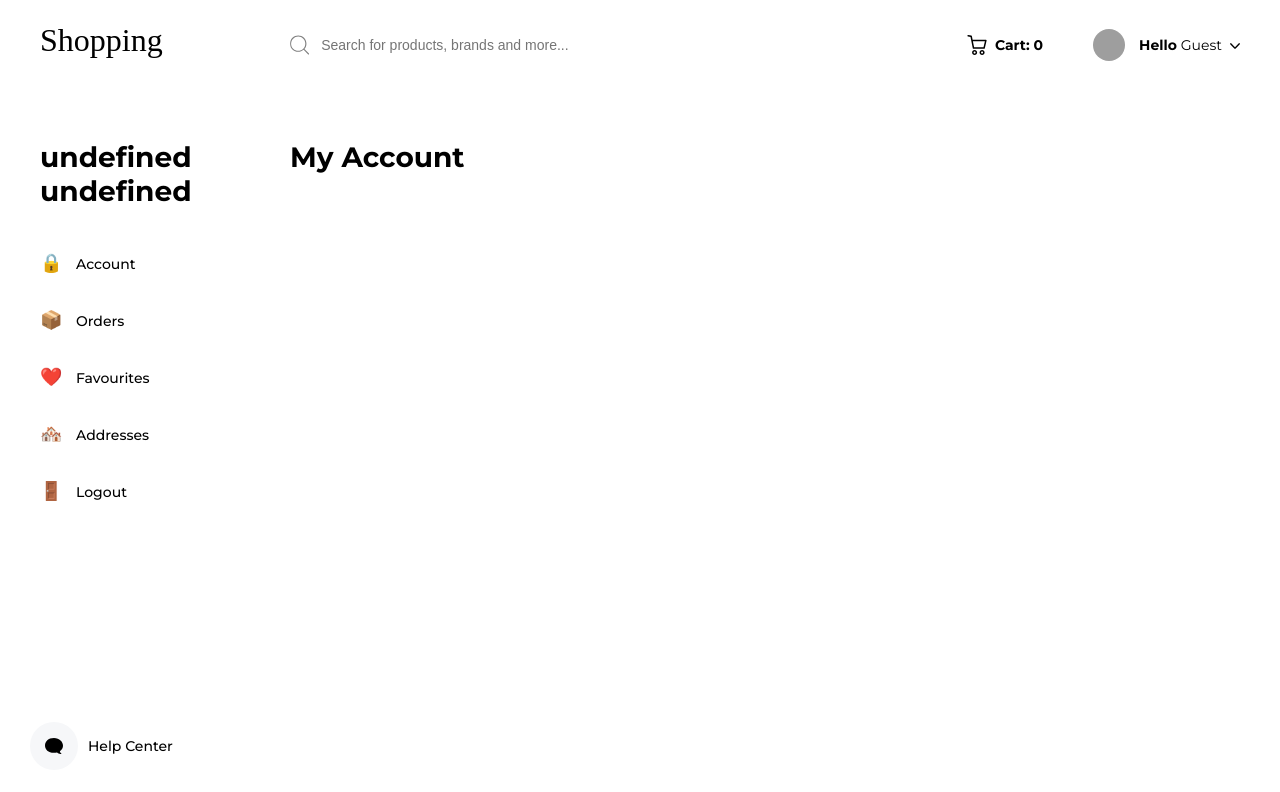
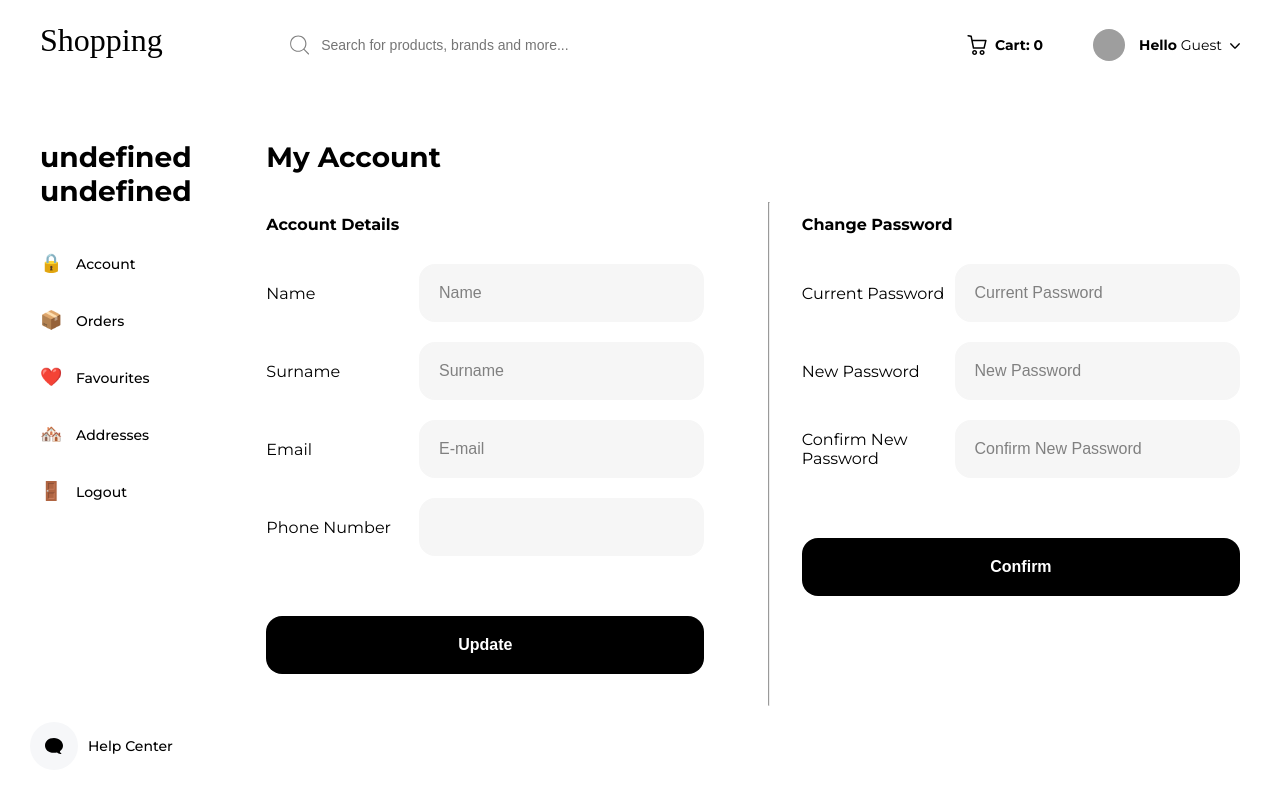
Before and after one commit to ares0524/next-e-commerce, a Next.js app: page /account in a window 1280 px wide. Shown: the top 792 px of the page. Built offline with nearby package versions, Linux system fonts and the light colour scheme; no server answers; grey boxes are pictures that could not be loaded; a web font is replaced by a local one.

Commit message:
Create account page forms

```diff
--- a/components/Button/button.module.scss
+++ b/components/Button/button.module.scss
@@ -8,4 +8,5 @@
   color: white;
   margin-top: 40px;
   margin-bottom: 40px;
+  width: 100%;
 }
--- a/components/Input/index.js
+++ b/components/Input/index.js
@@ -2,13 +2,23 @@ import React, { useState } from "react";
 
 import styles from "./input.module.scss";
 
-export default function Input({ register, required = true, error, ...props }) {
+export default function Input({
+  register,
+  required = true,
+  error,
+  noMargin,
+  ...props
+}) {
   const [focus, setFocus] = useState(false);
   return (
     <input
       className={styles.container}
-      style={{ borderColor: error && "red", backgroundColor: focus && "white" }}
-      ref={register({ required })}
+      style={{
+        borderColor: error && "red",
+        backgroundColor: focus && "white",
+        margin: noMargin && 0,
+      }}
+      ref={register && register({ required })}
       onFocus={() => setFocus(true)}
       onBlur={() => setFocus(false)}
       {...props}
--- a/firebase/context.js
+++ b/firebase/context.js
@@ -31,6 +31,6 @@ function useProvideAuth() {
 
   return {
     user,
-    getCurrentUser,
+    setUser,
   };
 }
--- /dev/null
+++ b/firebase/update-user.js
@@ -0,0 +1,17 @@
+import { auth, db } from "../config/firebase";
+
+function updateUser({ email, name, surname, phoneNumber }) {
+  const currentUser = auth.currentUser.uid;
+
+  return db
+    .collection("Users")
+    .doc(currentUser)
+    .update({
+      name,
+      surname,
+      email,
+      phoneNumber: phoneNumber || "",
+    });
+}
+
+export { updateUser };
--- a/pages/account/account.module.scss
+++ b/pages/account/account.module.scss
@@ -1,9 +1,36 @@
 .container {
   width: 100%;
   display: flex;
-
+  flex-direction: column;
+  padding-left: 20px;
   .title {
     font-size: 28px;
     margin: 0;
   }
+
+  .content {
+    display: flex;
+    margin-top: 20px;
+
+    h4 {
+      margin-bottom: 30px;
+    }
+    .accountContainer {
+      width: 45%;
+      margin-right: auto;
+    }
+    .passwordContainer {
+      width: 45%;
+    }
+    hr {
+      color: #f6f6f655;
+    }
+    .inputContainer {
+      display: grid;
+      grid-template-columns: 1fr 2fr;
+      align-items: center;
+      margin-bottom: 20px;
+      gap: 10px;
+    }
+  }
 }
--- a/pages/account/index.js
+++ b/pages/account/index.js
@@ -1,15 +1,144 @@
 import React from "react";
+import { useForm } from "react-hook-form";
+import { yupResolver } from "@hookform/resolvers/yup";
+import * as yup from "yup";
+import { useAuth } from "@/firebase/context";
 
 import styles from "./account.module.scss";
 import AccountSidebar from "@/components/AccountSidebar";
 import Layout from "@/components/Layout";
+import Input from "@/components/Input";
+import Button from "@/components/Button";
+
+import { updateUser } from "@/firebase/update-user";
+
+const schema = yup.object().shape({
+  name: yup
+    .string()
+    .required("* Name is required.")
+    .min(2, "* Name is too short"),
+  surname: yup
+    .string()
+    .required("* Surname is required.")
+    .min(2, "* Surname is too short"),
+  email: yup.string().email().required("* Email is required."),
+  phone: yup
+    .string()
+    .notRequired()
+    .matches(/^[+]*[(]{0,1}[0-9]{1,4}[)]{0,1}[-\s\./0-9]*$/g, {
+      message: "Invalid Phone Number",
+      excludeEmptyString: true,
+    }),
+});
 
 export default function AccountPage() {
+  const { user } = useAuth();
+
+  const { register, handleSubmit, watch, errors } = useForm({
+    resolver: yupResolver(schema),
+  });
+
+  const onSubmit = ({ email, phone, name, surname }) => {
+    updateUser({ email, phone, name, surname }).finally(() =>
+      window.location.reload(false)
+    );
+  };
+
   return (
     <Layout noCategories>
+      <AccountSidebar />
       <main className={styles.container}>
-        <AccountSidebar />
         <h1 className={styles.title}>My Account</h1>
+        <div className={styles.content}>
+          <div className={styles.accountContainer}>
+            <h4>Account Details</h4>
+            <form onSubmit={handleSubmit(onSubmit)}>
+              <div className={styles.inputContainer}>
+                <span>Name</span>
+                <Input
+                  name="name"
+                  defaultValue={user?.name}
+                  noMargin
+                  register={register}
+                  placeholder="Name"
+                  error={errors.name}
+                />
+              </div>
+              {errors.name && (
+                <span style={{ color: "red", marginTop: 4, fontSize: 14 }}>
+                  {errors.name.message}
+                </span>
+              )}
+              <div className={styles.inputContainer}>
+                <span>Surname</span>
+                <Input
+                  name="surname"
+                  defaultValue={user?.surname}
+                  noMargin
+                  register={register}
+                  placeholder="Surname"
+                  error={errors.surname}
+                />
+              </div>
+              {errors.surname && (
+                <span style={{ color: "red", marginTop: 4, fontSize: 14 }}>
+                  {errors.surname.message}
+                </span>
+              )}
+              <div className={styles.inputContainer}>
+                <span>Email</span>
+                <Input
+                  name="email"
+                  defaultValue={user?.email}
+                  noMargin
+                  register={register}
+                  placeholder="E-mail"
+                  error={errors.email}
+                />
+              </div>
+              {errors.email && (
+                <span style={{ color: "red", marginTop: 4, fontSize: 14 }}>
+                  {errors.email.message}
+                </span>
+              )}
+              <div className={styles.inputContainer}>
+                <span>Phone Number</span>
+                <Input
+                  name="phone"
+                  defaultValue={user?.phoneNumber}
+                  noMargin
+                  register={register}
+                  error={errors.phone}
+                />
+              </div>
+              {errors.phone && (
+                <span style={{ color: "red", marginTop: 4, fontSize: 14 }}>
+                  {errors.phone.message}
+                </span>
+              )}
+              <Button type="submit" name="update_button" value="Update">
+                Update
+              </Button>
+            </form>
+          </div>
+          <hr />
+          <div className={styles.passwordContainer}>
+            <h4>Change Password</h4>
+            <div className={styles.inputContainer}>
+              <span>Current Password</span>
+              <Input placeholder="Current Password" noMargin />
+            </div>
+            <div className={styles.inputContainer}>
+              <span>New Password</span>
+              <Input placeholder="New Password" noMargin />
+            </div>
+            <div className={styles.inputContainer}>
+              <span>Confirm New Password</span>
+              <Input placeholder="Confirm New Password" noMargin />
+            </div>
+            <Button>Confirm</Button>
+          </div>
+        </div>
       </main>
     </Layout>
   );
```
